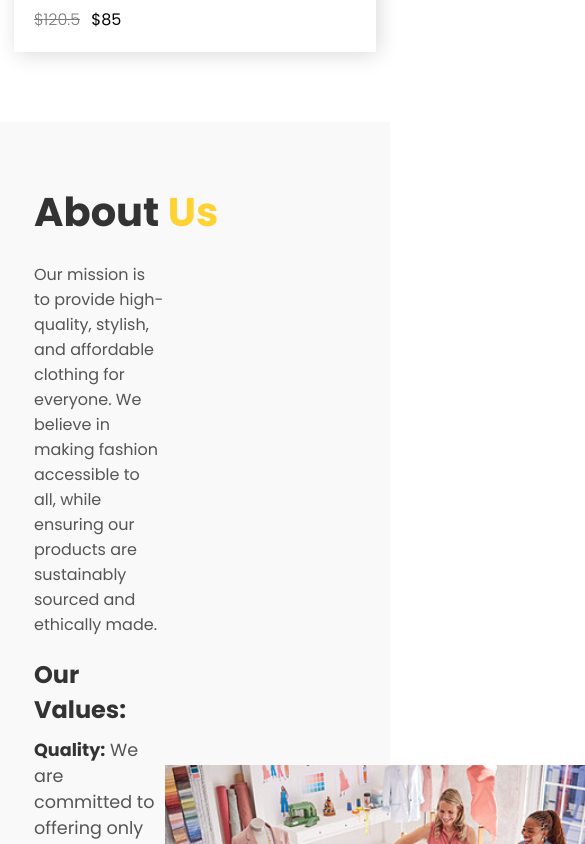
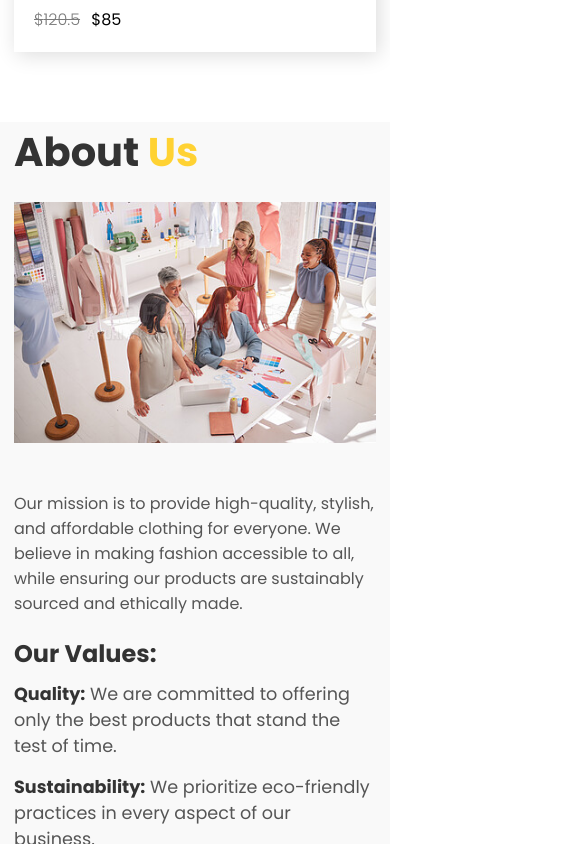
Before and after one commit to RakibHossen678/OnlineBazar, a React (Vite) app: page / in a window 390 px wide. Shown: the part 4880-5724 px from the top of the page, 585 px wide, since content can reach past the window. Built offline with nearby package versions, Linux system fonts and the light colour scheme; a web font is replaced by a local one.

Commit message:
added about section

```diff
--- a/src/Components/About/About.css
+++ b/src/Components/About/About.css
@@ -44,12 +44,26 @@
   align-items: center;
 }
 .image {
-  width: 500px;
+  width: 100%;
+  max-width: 500px;
 }
 .image img {
-  width: 450px;
+  width: 100%;
   object-fit: contain;
 }
 .us {
   color: #ffd233;
 }
+
+
+@media (max-width: 768px){
+  .about_row {
+    flex-direction: column-reverse;
+  }
+  .content{
+    margin-top: 41px;
+  }
+  .about-us{
+    padding: 0;
+  }
+}
--- a/src/Components/About/About.jsx
+++ b/src/Components/About/About.jsx
@@ -7,7 +7,7 @@ const About = () => {
         <div className="container">
           <h2>About <span className="us">Us</span></h2>
           <div className="about_row">
-            <div>
+            <div className="content">
               <p className="mission">
                 Our mission is to provide high-quality, stylish, and affordable
                 clothing for everyone. We believe in making fashion accessible
--- a/src/Components/Navbar/Navbar.css
+++ b/src/Components/Navbar/Navbar.css
@@ -101,4 +101,5 @@ nav{
     padding: 5px 20px;
     line-height: 180%;
   }
+
 }
```
